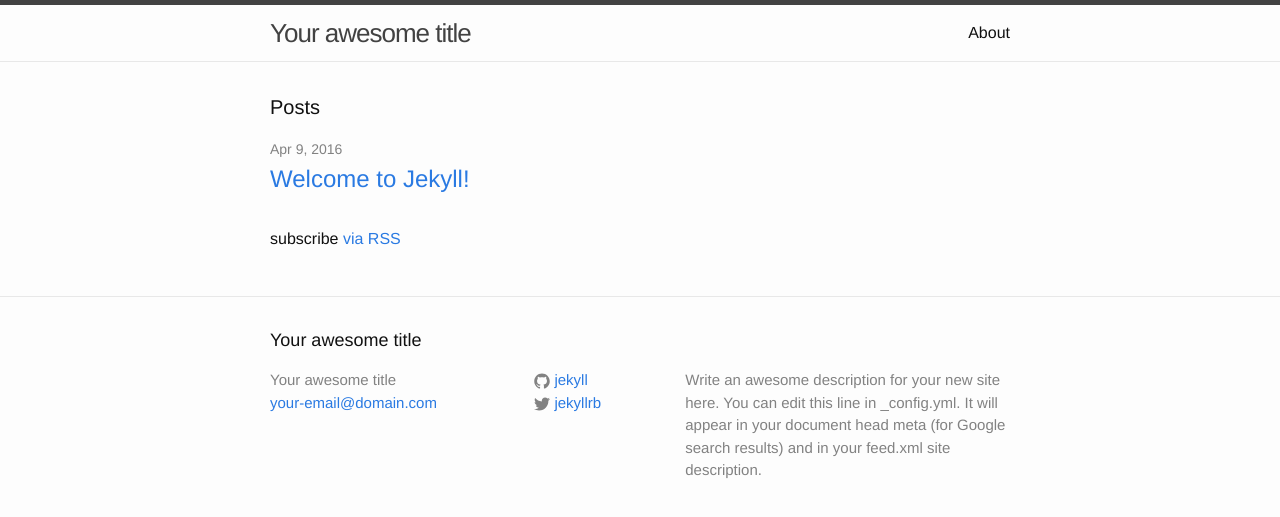
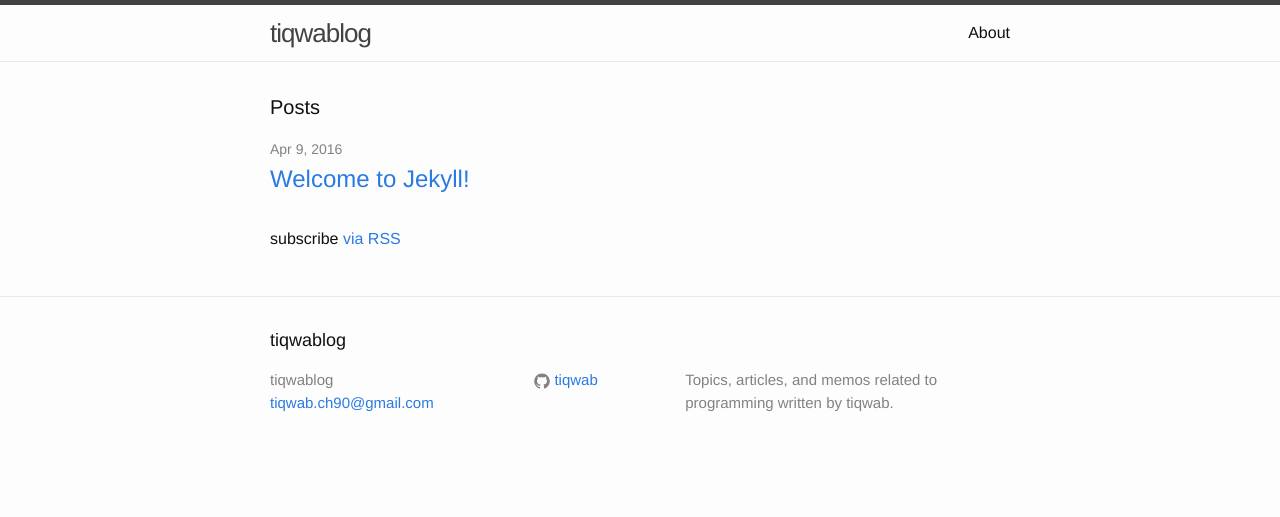
Before and after one commit to tiqwab/tiqwab.github.com, a Jekyll site: the page built from index.html, in a window 1280 px wide. Shown: the top 517 px of the page. Built offline with Jekyll 4.4.1, drawn with Linux system fonts in a browser that asks for light colours.

Commit message:
Add site info

```diff
--- a/_config.yml
+++ b/_config.yml
@@ -6,16 +6,14 @@
 # 'jekyll serve'. If you change this file, please restart the server process.
 
 # Site settings
-title: Your awesome title
-email: your-email@domain.com
+title: tiqwablog
+email: tiqwab.ch90@gmail.com
 description: > # this means to ignore newlines until "baseurl:"
-  Write an awesome description for your new site here. You can edit this
-  line in _config.yml. It will appear in your document head meta (for
-  Google search results) and in your feed.xml site description.
+  Topics, articles, and memos related to programming written by tiqwab.
 baseurl: "" # the subpath of your site, e.g. /blog
-url: "http://yourdomain.com" # the base hostname & protocol for your site
-twitter_username: jekyllrb
-github_username:  jekyll
+url: "https://tiqwab.github.io" # the base hostname & protocol for your site
+# twitter_username: jekyllrb
+github_username:  tiqwab
 
 # Build settings
 markdown: kramdown
```
